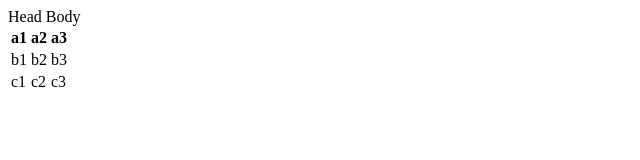
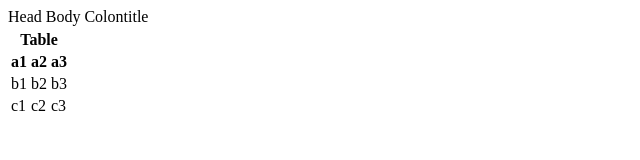
Before and after one commit to TimurPicr/TimurPicr.github.io, a plain HTML site: page index.html in a window 1280 px wide. Shown: the whole page, without its empty margins (0-640 px from the left). Drawn offline with Linux system fonts and the light colour scheme.

Commit message:
Update index.html

```diff
--- a/index.html
+++ b/index.html
@@ -3,6 +3,16 @@
 <body>
   Body
  <table>
+ <tr>
+ 	<thead>
+    	Colontitle
+    </thead>
+ </tr>
+ <tr>
+ 	<th colspan="3">
+    	Table
+ 	<th>
+ </tr>
   <tr>
     <th>a1</th>
     <th>a2</th>
```
